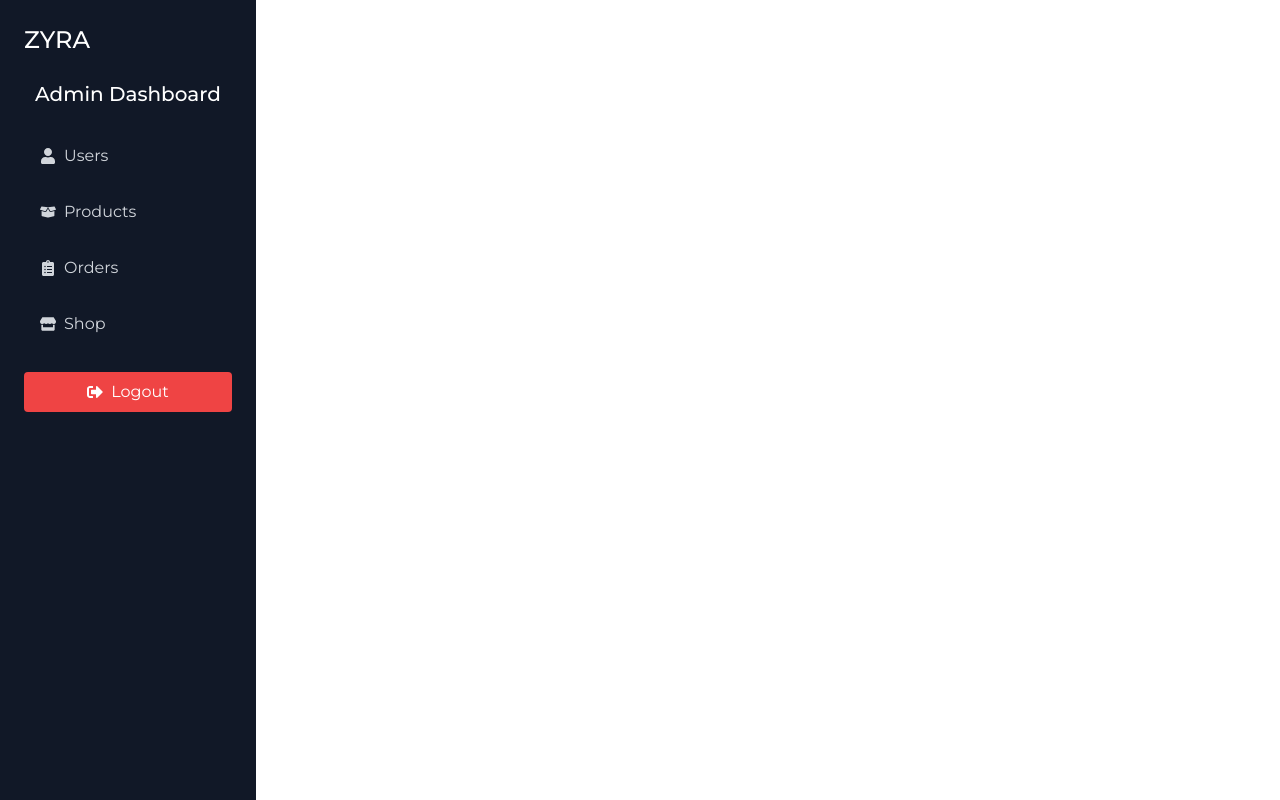
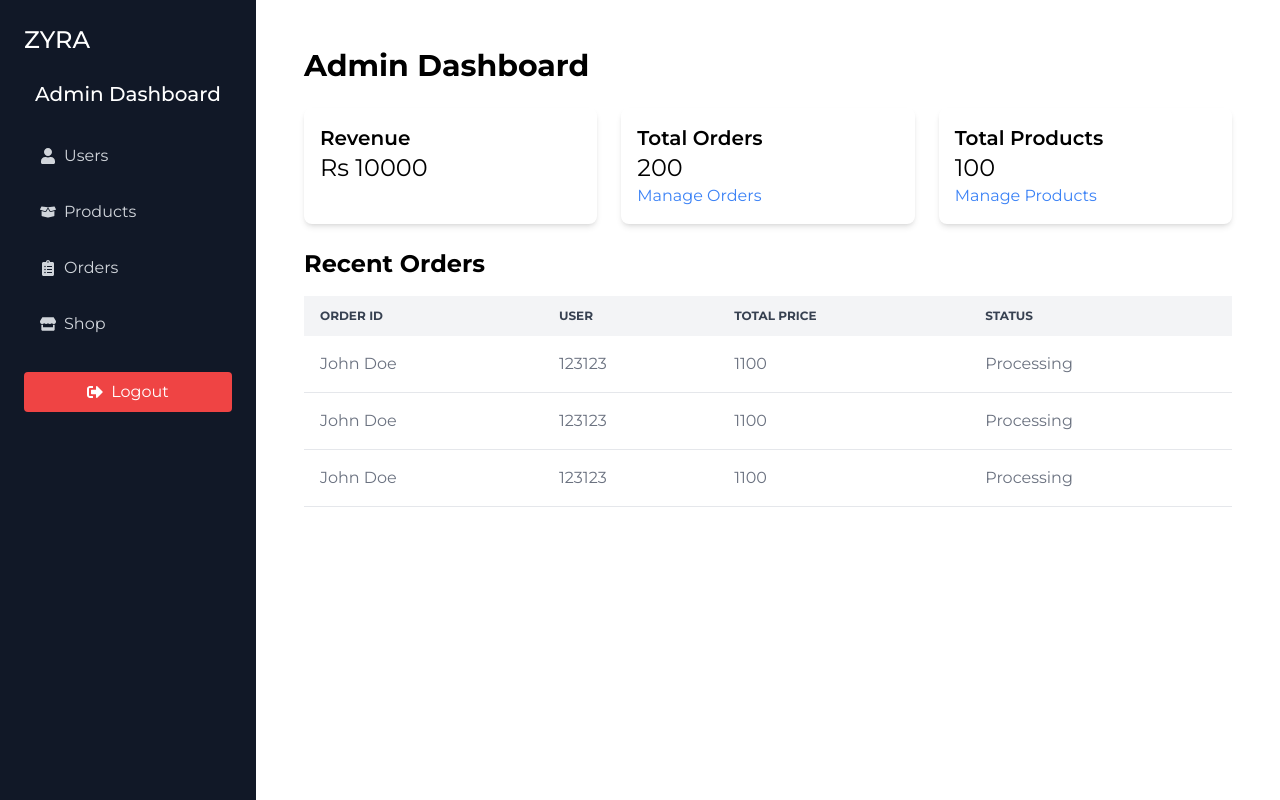
Before and after one commit to iamJABASTIN/ZYRA, a React (Vite) app in the folder client/: page /admin in a window 1280 px wide. Built offline with nearby package versions, Linux system fonts and the light colour scheme.

Commit message:
Admin-Home-Page styled successfully

```diff
--- a/client/src/App.jsx
+++ b/client/src/App.jsx
@@ -12,6 +12,7 @@
 import OrderDetailsPage from "./components/Pages/OrderDetailsPage";
 import MyOrdersPage from "./components/Pages/MyOrdersPage";
 import AdminLayout from "./components/Admin/AdminLayout";
+import AdminHomePage from "./components/Pages/AdminHomePage";
 
 const App = () => {
   return (
@@ -31,7 +32,7 @@
           <Route path="my-orders" element={<MyOrdersPage />} />
         </Route>
         <Route path="/admin" element={<AdminLayout />}>
-          {/*Admin Layout*/}
+          <Route index element={<AdminHomePage />} />
         </Route>
       </Routes>
     </BrowserRouter>
--- /dev/null
+++ b/client/src/components/Pages/AdminHomePage.jsx
@@ -0,0 +1,90 @@
+import { Link } from "react-router-dom";
+
+const AdminHomePage = () => {
+  const orders = [
+    {
+      _id: 123123,
+      user: {
+        name: "John Doe",
+      },
+      totalPrice: 1100,
+      status: "Processing",
+    },
+    {
+      _id: 123123,
+      user: {
+        name: "John Doe",
+      },
+      totalPrice: 1100,
+      status: "Processing",
+    },
+    {
+      _id: 123123,
+      user: {
+        name: "John Doe",
+      },
+      totalPrice: 1100,
+      status: "Processing",
+    },
+  ];
+  return (
+    <div className="max-w-7xl mx-auto p-6">
+      <h1 className="text-3xl font-bold mb-6">Admin Dashboard</h1>
+      <div className="grid grid-cols-1 sm:grid-cols-2 lg:grid-cols-3 gap-6 ">
+        <div className="p-4 shadow-md rounded-lg">
+          <h2 className="text-xl font-semibold">Revenue</h2>
+          <p className="text-2xl">Rs 10000</p>
+        </div>
+        <div className="p-4 shadow-md rounded-lg">
+          <h2 className="text-xl font-semibold">Total Orders</h2>
+          <p className="text-2xl">200</p>
+          <Link to="/admin/orders" className="text-blue-500 hover:underline">
+            Manage Orders
+          </Link>
+        </div>
+        <div className="p-4 shadow-md rounded-lg">
+          <h2 className="text-xl font-semibold">Total Products</h2>
+          <p className="text-2xl">100</p>
+          <Link to="/admin/products" className="text-blue-500 hover:underline">
+            Manage Products
+          </Link>
+        </div>
+      </div>
+      <div className="mt-6">
+        <h2 className="text-2xl font-bold mb-4">Recent Orders</h2>
+        <div className="overflow-x-auto">
+          <table className="min-w-full text-left text-gray-500">
+            <thead className="bg-gray-100 text-xs uppercase text-gray-700">
+              <tr>
+                <th className="py-3 px-4">Order Id</th>
+                <th className="py-3 px-4">User</th>
+                <th className="py-3 px-4">Total Price</th>
+                <th className="py-3 px-4">Status</th>
+              </tr>
+            </thead>
+            <tbody>
+              {orders.length > 0 ? (
+                orders.map((order) => (
+                  <tr className="border-b hover:bg-gray-50 cursor-pointer">
+                    <td className="p-4">{order.user.name}</td>
+                    <td className="p-4">{order._id}</td>
+                    <td className="p-4">{order.totalPrice}</td>
+                    <td className="p-4">{order.status}</td>
+                  </tr>
+                ))
+              ) : (
+                <tr>
+                  <td colSpan={4} className="p-4 text-center text-gray-500">
+                    No recent order found.
+                  </td>
+                </tr>
+              )}
+            </tbody>
+          </table>
+        </div>
+      </div>
+    </div>
+  );
+};
+
+export default AdminHomePage;
```
